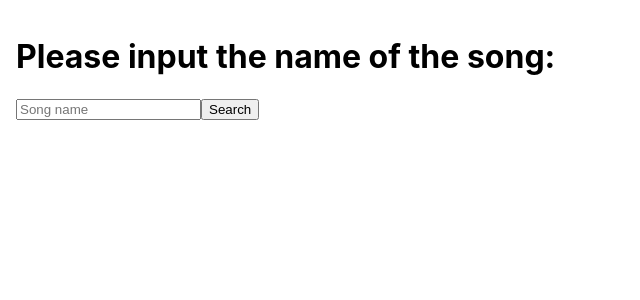
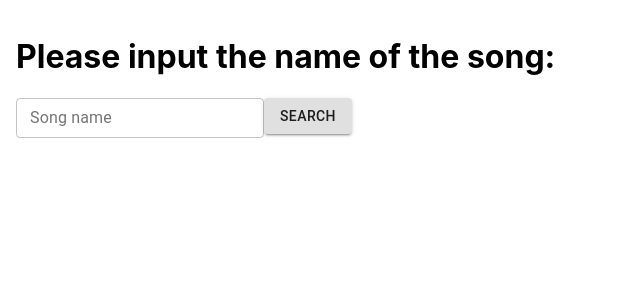
Before and after one commit to apacheco37/spotify-scraper, a React (Create React App) app: page / in a window 1280 px wide. Shown: the top 300 px of the page, without its empty margins (0-640 px from the left). Built offline with nearby package versions, Linux system fonts and the light colour scheme.

Commit message:
Add React Material and use it for UI elements

```diff
--- a/package.json
+++ b/package.json
@@ -3,6 +3,8 @@
   "version": "0.1.0",
   "private": true,
   "dependencies": {
+    "@material-ui/core": "^4.11.3",
+    "@material-ui/icons": "^4.11.2",
     "@testing-library/jest-dom": "^5.11.9",
     "@testing-library/react": "^11.2.5",
     "@testing-library/user-event": "^12.7.1",
--- a/src/components/SearchBar.js
+++ b/src/components/SearchBar.js
@@ -1,5 +1,7 @@
 import React from 'react';
 import axios from 'axios';
+import Button from '@material-ui/core/Button';
+import TextField from '@material-ui/core/TextField';
 
 import Results from './Results';
 
@@ -51,14 +53,18 @@ class SearchBar extends React.Component {
     return (
       <div>
         <h1>Please input the name of the song:</h1>
-        <input
-          name="text"
-          type="text"
-          placeholder="Song name"
+        <TextField
+          id="outlined-basic"
+          label="Song name"
+          variant="outlined"
+          size="small"
           onChange={e => this.handleOnChange(e)}
-          value={this.state.searchTerm}
-        />
-        <button onClick={(e) => this.handleClick(e)}>Search</button>
+          value={this.state.searchTerm} />
+        <Button
+          variant="contained"
+          color="default"
+          onClick={(e) => this.handleClick(e)}
+        >Search</Button>
         <Results songs={this.state.songs} />
       </div>
     );
```
Also changed, not shown: 1 other file (tests, documents, lock files or other folders).
